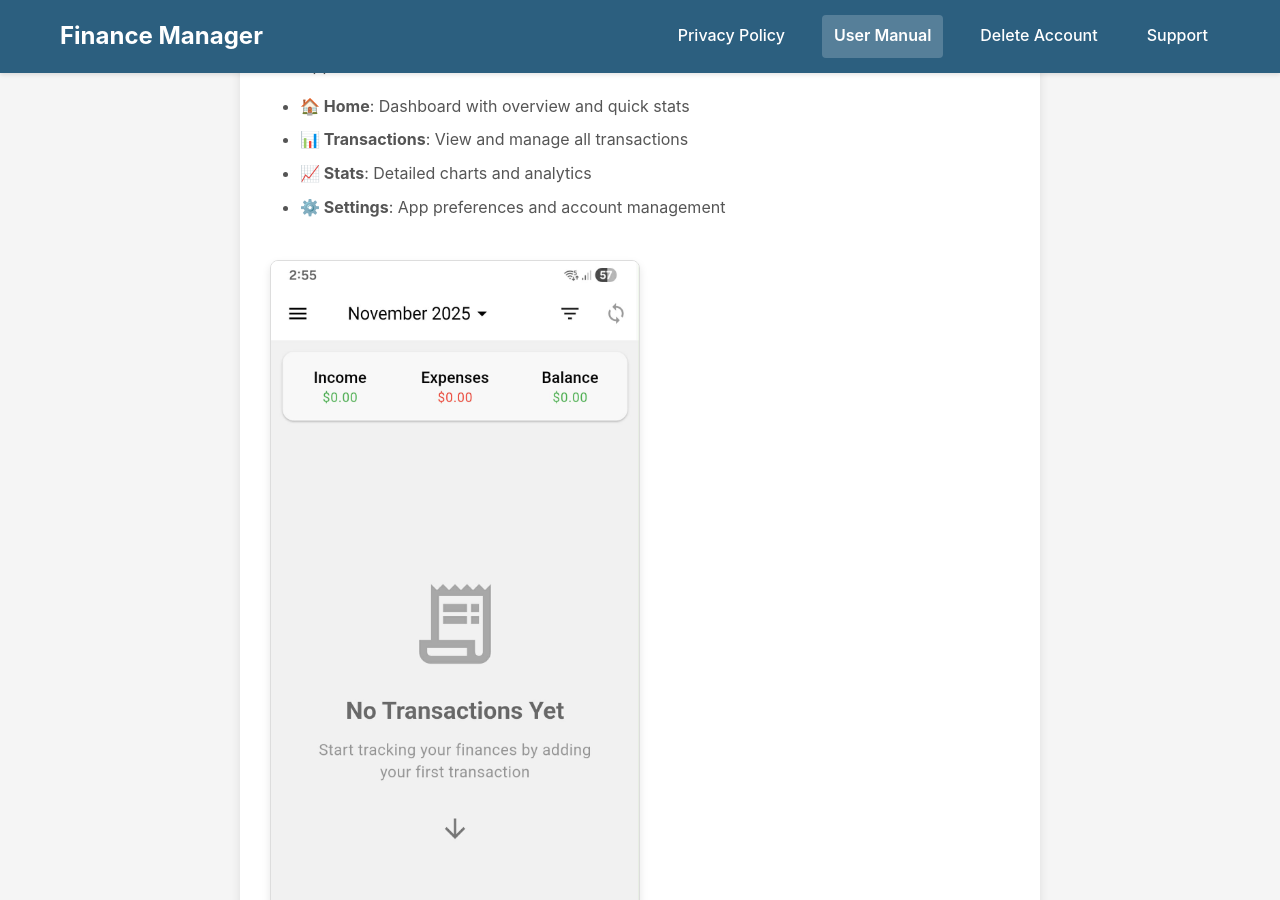
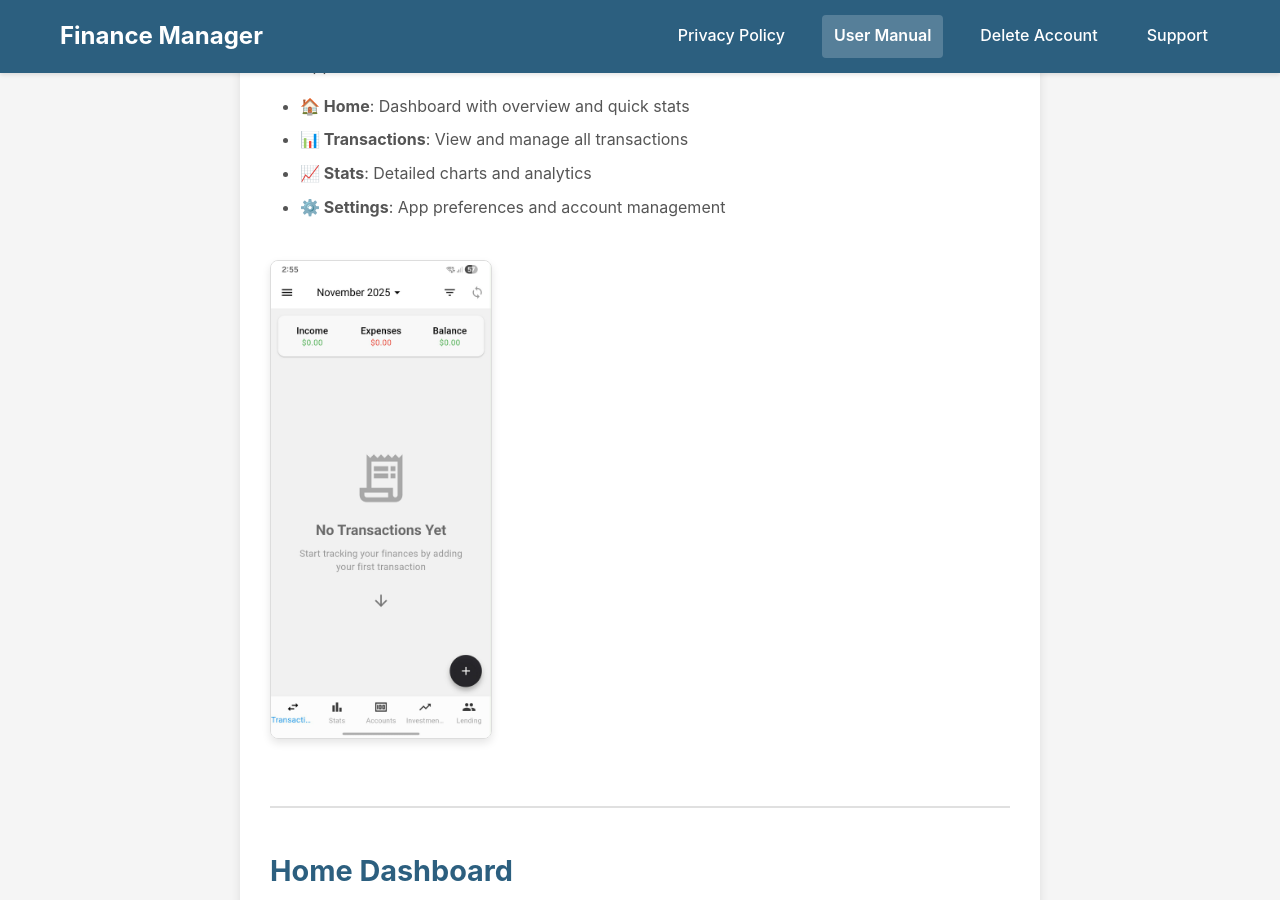
Before and after one commit to aethersolutionsph/finance-manager-user-manual, a Jekyll site: the page built from index.md, in a window 1280 px wide and 900 px high, scrolled down 2090 px. Built offline with Jekyll 4.4.1, drawn with Linux system fonts in a browser that asks for light colours.

Commit message:
Reduce screenshot size to 30% width

```diff
--- a/index.md
+++ b/index.md
@@ -84,7 +84,7 @@ The app has **4 main tabs** at the bottom:
 - **⚙️ Settings**: App preferences and account management
 
 <!-- Screenshot: Welcome screen with navigation tabs -->
-<img src="assets/images/screenshots/home-dashboard.png" alt="App Navigation" style="max-width: 50%; height: auto; border: 1px solid #ddd; border-radius: 8px; margin: 20px 0;">
+<img src="assets/images/screenshots/home-dashboard.png" alt="App Navigation" style="max-width: 30%; height: auto; border: 1px solid #ddd; border-radius: 8px; margin: 20px 0;">
 <!-- *Main navigation showing the 4 tabs at the bottom* -->
 
 ---
@@ -92,7 +92,7 @@ The app has **4 main tabs** at the bottom:
 ## Home Dashboard
 
 <!-- Screenshot: Full home dashboard view -->
-<img src="assets/images/screenshots/home-dashboard.png" alt="Home Dashboard" style="max-width: 50%; height: auto; border: 1px solid #ddd; border-radius: 8px; margin: 20px 0;">
+<img src="assets/images/screenshots/home-dashboard.png" alt="Home Dashboard" style="max-width: 30%; height: auto; border: 1px solid #ddd; border-radius: 8px; margin: 20px 0;">
 <!-- *Home screen showing accounts, transactions, and quick action button* -->
 
 ### What You See
@@ -144,7 +144,7 @@ The app has **4 main tabs** at the bottom:
 ### Adding a Transaction
 
 <!-- Screenshot: Add transaction form -->
-<img src="assets/images/screenshots/add-transaction.png" alt="Add Transaction" style="max-width: 50%; height: auto; border: 1px solid #ddd; border-radius: 8px; margin: 20px 0;">
+<img src="assets/images/screenshots/add-transaction.png" alt="Add Transaction" style="max-width: 30%; height: auto; border: 1px solid #ddd; border-radius: 8px; margin: 20px 0;">
 <!-- *New transaction form showing all input fields* -->
 
 1. **Tap the + Button**
@@ -154,7 +154,7 @@ The app has **4 main tabs** at the bottom:
    - Choose: Expense, Income, or Transfer
 
 <!-- Screenshot: Transaction type selection -->
-<img src="assets/images/screenshots/transaction-types.png" alt="Transaction Types" style="max-width: 50%; height: auto; border: 1px solid #ddd; border-radius: 8px; margin: 20px 0;">
+<img src="assets/images/screenshots/transaction-types.png" alt="Transaction Types" style="max-width: 30%; height: auto; border: 1px solid #ddd; border-radius: 8px; margin: 20px 0;">
 <!-- *Selecting between Expense, Income, and Transfer* -->
 
 3. **Fill in Details**
@@ -174,7 +174,7 @@ The app has **4 main tabs** at the bottom:
 ### Transaction Categories
 
 <!-- Screenshot: Category selection modal -->
-<img src="assets/images/screenshots/category-selection.png" alt="Category Selection" style="max-width: 50%; height: auto; border: 1px solid #ddd; border-radius: 8px; margin: 20px 0;">
+<img src="assets/images/screenshots/category-selection.png" alt="Category Selection" style="max-width: 30%; height: auto; border: 1px solid #ddd; border-radius: 8px; margin: 20px 0;">
 <!-- *Category picker showing all available categories* -->
 
 **Expense Categories:**
@@ -337,7 +337,7 @@ Track your crypto holdings:
 Tap the **📈 Stats** tab at bottom navigation
 
 <!-- Screenshot: Stats screen with charts -->
-<img src="assets/images/screenshots/stats-screen.png" alt="Statistics Dashboard" style="max-width: 50%; height: auto; border: 1px solid #ddd; border-radius: 8px; margin: 20px 0;">
+<img src="assets/images/screenshots/stats-screen.png" alt="Statistics Dashboard" style="max-width: 30%; height: auto; border: 1px solid #ddd; border-radius: 8px; margin: 20px 0;">
 <!-- *Statistics screen showing various charts and insights* -->
 
 ### Available Charts
```
